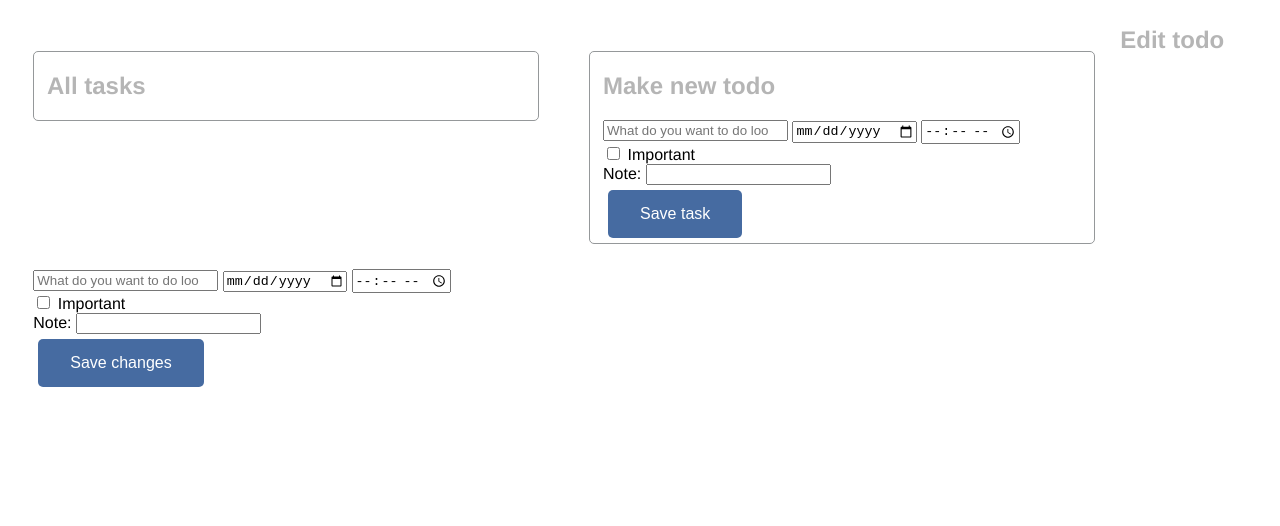
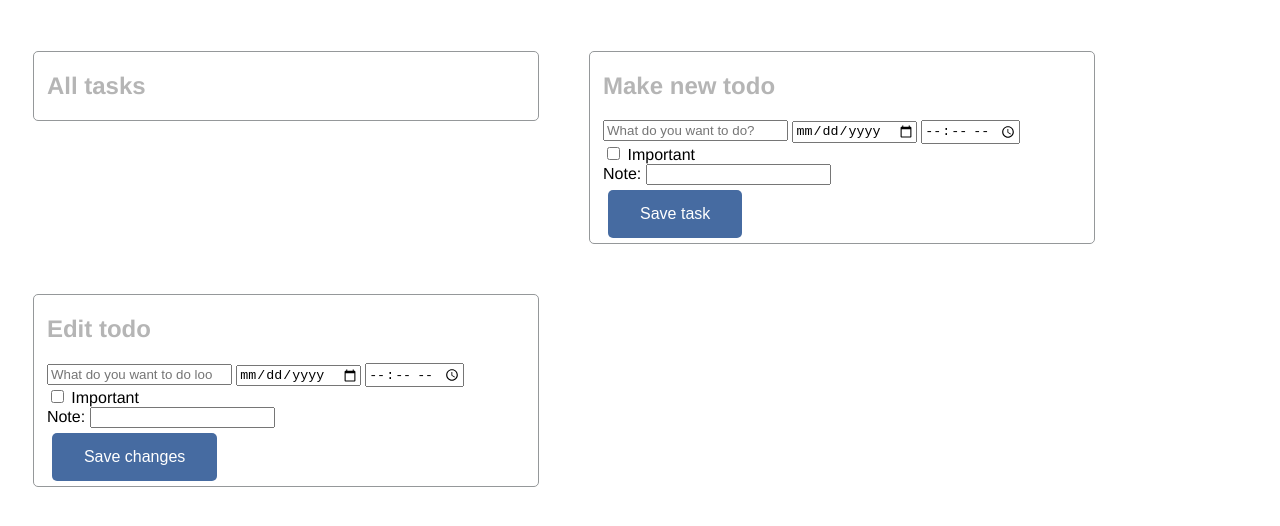
Before and after one commit to asettels/WDT2016, a website: page public/form2.html in a window 1280 px wide. Shown: the part 170-696 px from the top of the page. Drawn offline with Linux system fonts and the light colour scheme.

Commit message:
Fix CSS after edit-form

```diff
--- a/public/form2.html
+++ b/public/form2.html
@@ -8,6 +8,8 @@
  <header>
    <img width="50%" src="media/logo.png" alt="logo"/>
 </header>
+
+
 <section class="list">
     <h2>All tasks</h2>
 
@@ -15,12 +17,10 @@
     </ul>
 </section>
 
-
-
 <section class="form">
     <h2>Make new todo</h2>
     <form id="newToDo" action="#" name="newToDo">
-        <input id ="create_input_task" type="text" name="task" placeholder="What do you want to do loo">
+        <input id ="create_input_task" type="text" name="task" placeholder="What do you want to do?">
         <input id ="create_input_date" type="date" name="date">
         <input id ="create_input_time" type="time" name="time"><br>
         <input id ="create_input_important" type="checkbox" name="important">
--- a/public/style.css
+++ b/public/style.css
@@ -33,13 +33,17 @@ header, section{
 margin: 2%;
 }
 
-.form, .list{
+.form, .list, .edit{
 	box-sizing: border-box;
 	float:left;
 	width:40%;
 	padding-left: 1%;
 	border:1px solid #95989A;
 	border-radius: 5px;
+}
+
+ul{
+	list-style-type: none;
 }
 
 .done{
```
